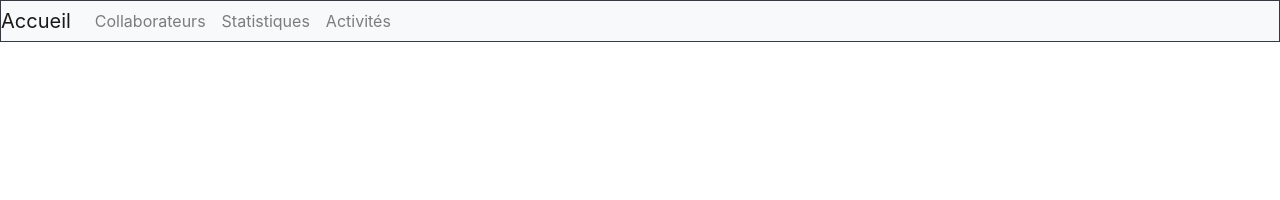
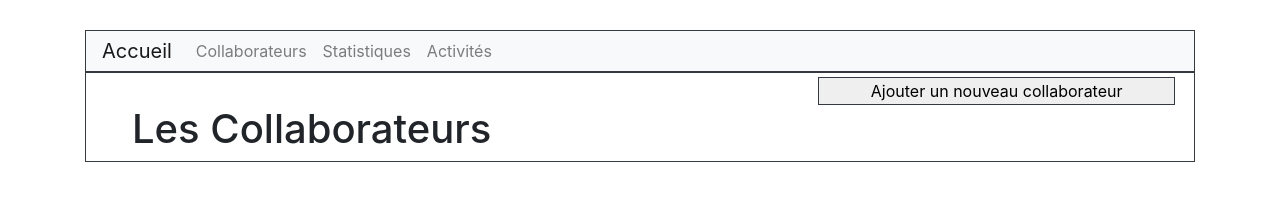
Before and after one commit to jacquesgrana/workshop-bootstrap-tp-atelier-bootstrap, a plain HTML site: page index.html in a window 1280 px wide. Drawn offline with Linux system fonts and the light colour scheme.

Commit message:
ajout titre et bouton ajouter

```diff
--- a/css/main.css
+++ b/css/main.css
@@ -8,3 +8,7 @@
 .nav-item:hover {
     background-color: rgb(49, 155, 226);
 }
+
+.perso_button_add:hover {
+    background-color: rgb(49, 155, 226);
+}
--- a/index.html
+++ b/index.html
@@ -12,8 +12,9 @@
 </head>
 
 <body>
+    <div class="container" style="margin-top:30px;">
         <!-- border border-dark  style="border: 5px solid black;" -->
-    <nav class="navbar navbar-expand-sm bg-light navbar-light border border-dark p-0" >
+        <nav class="navbar navbar-expand-sm bg-light navbar-light border border-dark pt-0 pb-0">
             <a class="navbar-brand" href="#">Accueil</a>
 
             <div class="collapse navbar-collapse" id="collapsibleNavbar">
@@ -25,6 +26,18 @@
             </div>
         </nav>
 
+        <div class="col-12 border border-dark">
+
+                <div class="row mt-1 mr-1 ml-1">
+                    <button class="border border-dark offset-8 col-4 perso_button_add">Ajouter un nouveau collaborateur</button>
+                </div>
+                <div class="row ml-3">
+                    <h1 class="col-12">Les Collaborateurs</h1>
+                </div>
+
+        </div>
+    </div>
+
 
     <!-- TODO -->
     <!-- Optional JavaScript -->
```
Lines whose indentation alone changed are shown as unchanged.
